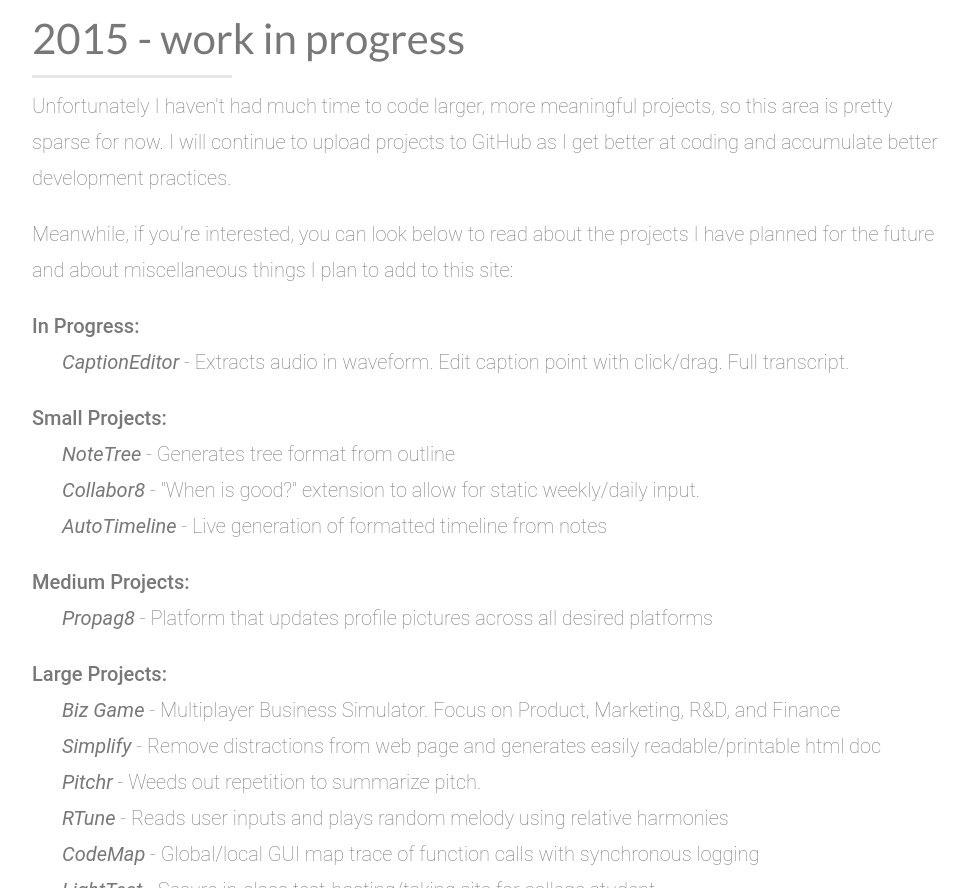
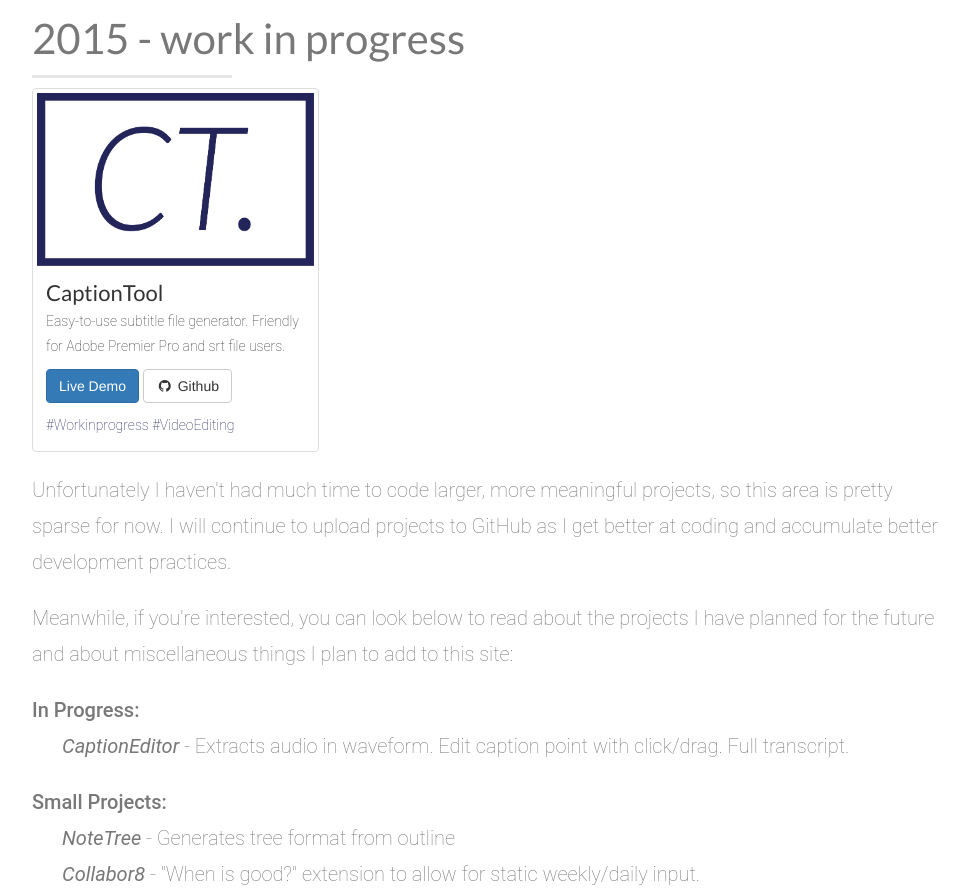
Before and after one commit to felixs8696/felixsu, a website: page index.html in a window 1280 px wide. Shown: the part 2465-3353 px from the top of the page, without its empty margins (148-1117 px from the left). Drawn offline with Linux system fonts and the light colour scheme; files whose address does not match are found by name.

Commit message:
added caption tool to dev projects:

```diff
--- a/index.html
+++ b/index.html
@@ -197,7 +197,20 @@
           <div class="section-heading-spacer"></div>
           <div class="clearfix"></div>
           <div class="row">
-
+            <div class="col-md-4 col-sm-6">
+              <div class="thumbnail">
+                <img src="img/projects/captiontool-tb.png" alt="">
+                <div class="caption">
+                  <h3>CaptionTool</h3>
+                  <p>Easy-to-use subtitle file generator. Friendly for Adobe Premier Pro and srt file users.</p>
+                  <div class="btn-container">
+                    <a href="https://captiontool.firebaseapp.com/#/" target="_blank" class="btn btn-primary">Live Demo</a>
+                    <a href="https://www.github.com/felixs8696/caption-tool" class="btn btn-default" target="_blank"><i class="fa fa-github fa-fw"></i> <span>Github</span></a>
+                  </div>
+                  <p class="tags">#Workinprogress #VideoEditing</p>
+                </div>
+              </div>
+            </div>
           </div>
 
           <p>Unfortunately I haven't had much time to code larger, more meaningful projects, so this area is pretty sparse for now. I will continue to upload projects to GitHub as I get better at coding and accumulate better development practices.</p>
```
Also changed, not shown: img/projects/captiontool-tb.png (added), 1 other file.
